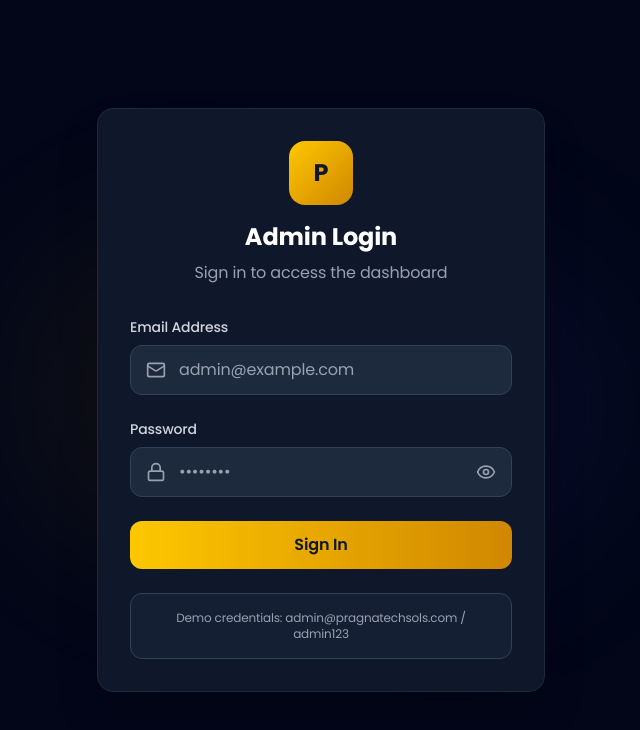
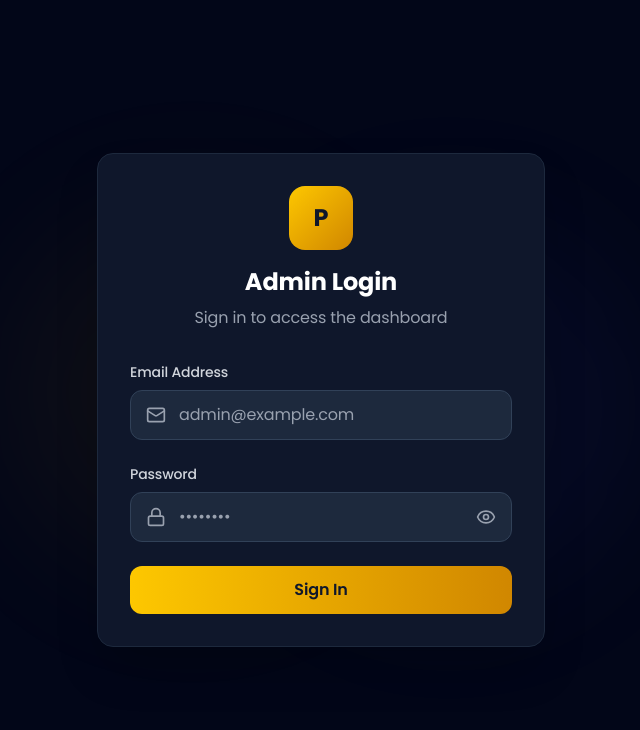
Before and after one commit to pragnatechsols/pragnatechsols, a Next.js app: page /admin/login in a window 1280 px wide. Shown: the top 730 px of the page, without its empty margins (319-959 px from the left). Built offline with nearby package versions, Linux system fonts and the light colour scheme.

Commit message:
Remove dummy credentials from admin login page

```diff
--- a/src/app/admin/login/page.tsx
+++ b/src/app/admin/login/page.tsx
@@ -138,13 +138,6 @@ export default function AdminLoginPage() {
               )}
             </motion.button>
           </form>
-
-          {/* Demo Credentials */}
-          <div className="mt-6 p-4 bg-slate-800/50 rounded-xl border border-slate-700">
-            <p className="text-xs text-gray-400 text-center">
-              Demo credentials: admin@pragnatechsols.com / admin123
-            </p>
-          </div>
         </div>
       </motion.div>
     </div>
```
